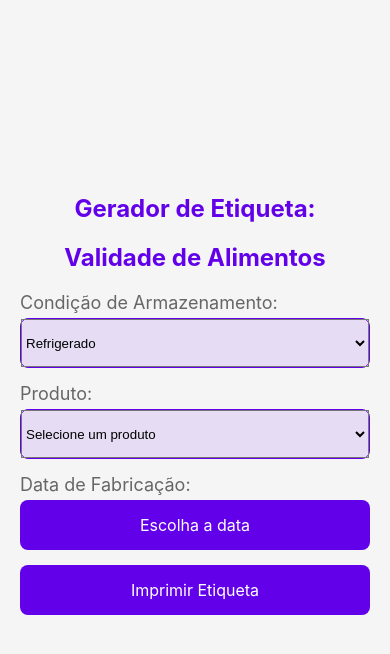
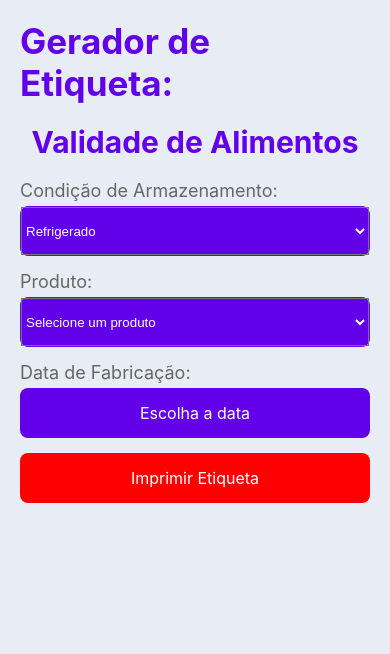
Before and after one commit to Marcelo-Magal/android-etiqueta-de-validade, a React Native app in the folder GeradorDeEtiquetas/: screen / in a window 390 px wide. Shown: the top 654 px of the page. Built offline with nearby package versions, Linux system fonts and the light colour scheme.

Commit message:
Ajustes visuais e alinhamento dos elementos da interface.

```diff
--- a/GeradorDeEtiquetas/App.jsx
+++ b/GeradorDeEtiquetas/App.jsx
@@ -6,20 +6,24 @@ import Etiqueta from './etiqueta/etiqueta'; // Ajuste o caminho conforme necess
 
 const alimentosPorCondicao = {
   'Refrigerado': [
+    'Alimentos enlatados',
+    'Alimentos pós-cocção',
+    'Carnes (bovina, suína, aves, etc.)',
+    'Carnes e frios enlatados',
+    'Creme de leite fresco',
+    'Folhosos e frutas sensíveis',
+    'Maionese e misturas de maionese com outros alimentos',
+    'Manteiga',
+    'Ovos',
+    'Outras frutas e legumes',
     'Pescados e seus produtos manipulados crus',
-    'Carnes (bovina, suína, aves, etc.)',
-    'Sobremesas, frios e laticínios manipulados',
-    'Salsichas e conservados',
-    'Folhosos e frutas sensíveis',
-    'Outras frutas e legumes',
-    'Alimentos pós-cocção',
     'Pescados pós-cocção',
-    'Ovos',
-    'Manteiga',
-    'Creme de leite fresco',
     'Queijos duros',
     'Queijos frescos ou macios',
-    'Maionese e misturas de maionese com outros alimentos'
+    'Salsichas e conservados',
+    'Sobremesas, frios e laticínios manipulados',
+    'Sucos enlatados e engarrafados'
+
   ],
   'Congelado -10°C a -18°C': [
     'Todos os alimentos'
@@ -108,6 +112,15 @@ const App = () => {
         case 'Maionese e misturas de maionese com outros alimentos':
           tempoMaximoArmazenamento = 1;
           break;
+        case 'Alimentos enlatados':
+          tempoMaximoArmazenamento = 3;
+          break;
+        case 'Carnes e frios enlatados':
+          tempoMaximoArmazenamento = 3;
+          break;
+        case 'Sucos enlatados e engarrafados':
+          tempoMaximoArmazenamento = 3;
+          break;
         default:
           tempoMaximoArmazenamento = 0;
       }
@@ -188,6 +201,13 @@ const App = () => {
           newConditionForDisplay = 'Refrigerado (Após a abertura da embalagem';
     }
 
+    if (selectedCondition === 'Refrigerado' &&
+        (selectedFood === 'Alimentos enlatados' ||
+         selectedFood === 'Carnes e frios enlatados' ||
+         selectedFood === 'Sucos enlatados e engarrafados')) {
+          newConditionForDisplay = 'Refrigerado (Após a abertura da embalagem';
+    }
+
     setConditionForDisplay(newConditionForDisplay);
     if (calculatedExpiryDate) {
         setShowLabel(true); // Atualize o estado para mostrar a etiqueta
@@ -201,8 +221,8 @@ const App = () => {
 
 return (
   <View style={styles.container}>
-    <Text style={styles.title}>Gerador de Etiqueta:</Text>
-    <Text style={styles.title}>Validade de Alimentos</Text>
+    <Text style={styles.title1}>Gerador de Etiqueta:</Text>
+    <Text style={styles.title2}>Validade de Alimentos</Text>
 
 
     <Text style={styles.label}>Condição de Armazenamento:</Text>
@@ -240,9 +260,9 @@ return (
         </Text>
       </TouchableOpacity>
 
-      <TouchableOpacity style={styles.buttonContainer} onPress={handleCalculate}>
+      <TouchableOpacity style={styles.printButtonContainer} onPress={handleCalculate}>
           <Text style={styles.buttonText}>Imprimir Etiqueta</Text>
-        </TouchableOpacity>
+      </TouchableOpacity>
       </View>
 
     {showDatePicker && (
@@ -279,14 +299,14 @@ const styles = StyleSheet.create({
   container: {
     flex: 1,
     padding: 20,
-    justifyContent: 'center',
-    backgroundColor: '#F5F5F5',
+    justifyContent: 'flex-star',
+    backgroundColor: '#e8edf5',
 
   },
   pickerContainer: {
     width: '100%',
     height: 50,
-    backgroundColor: 'rgba(98, 0, 234, 0.1)',
+    backgroundColor: '#6200EA',
     borderColor: '#6200EA',
     borderWidth: 1,
     borderRadius: 8,
@@ -297,9 +317,17 @@ const styles = StyleSheet.create({
     width: '100%',
     height: 50,
     backgroundColor: 'transparent',
+    color: '#FFFFFF',
   },
-  title: {
-    fontSize: 24,
+  title1: {
+    fontSize: 35,
+    fontWeight: 'bold',
+    color: '#6200EA',
+    marginBottom: 20,
+    alignSelf: 'center',
+  },
+    title2: {
+    fontSize: 30,
     fontWeight: 'bold',
     color: '#6200EA',
     marginBottom: 20,
@@ -314,6 +342,15 @@ const styles = StyleSheet.create({
     flexDirection: 'column',
     alignItems: 'center',
     marginBottom: 20,
+  },
+  printButtonContainer: {
+    width: '100%',
+    height: 50,
+    justifyContent: 'center',
+    alignItems: 'center',
+    backgroundColor: 'red', // Cor de fundo vermelha
+    borderRadius: 8,
+    marginBottom: 15,
   },
   buttonContainer: {
     width: '100%',
--- a/GeradorDeEtiquetas/etiqueta/etiqueta.jsx
+++ b/GeradorDeEtiquetas/etiqueta/etiqueta.jsx
@@ -27,15 +27,16 @@ const styles = StyleSheet.create({
     borderColor: 'red',
     marginTop: 20,
     alignItems: 'flex-start',
-    width: Dimensions.get('window').width * 0.8,
+    width: Dimensions.get('window').width * 0.9 - 8,
     justifyContent: 'center',
     alignSelf: 'center',
+    backgroundColor: 'white',
   },
   container: {
     padding: 15,
     backgroundColor: 'white',
     alignItems: 'left',
-    paddingLeft: 20,
+    paddingLeft: 8,
   },
   text: {
     fontSize: 16,
@@ -48,7 +49,7 @@ const styles = StyleSheet.create({
   },
   customFont: {
     fontFamily: 'Caveat-Regular',
-    fontSize: 25,
+    fontSize: 29,
     color: 'blue',
   },
 });
```
